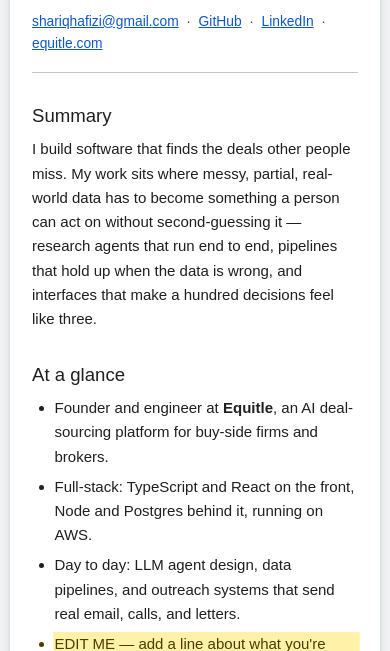
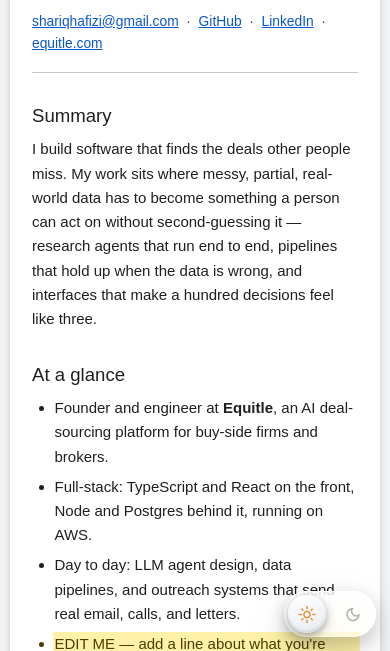
Before and after one commit to shariqhafizi-cell/shariq-personal-website, a plain HTML site: page index.html in a window 390 px wide. Shown: the part 193-844 px from the top of the page. Drawn offline with nearby package versions, Linux system fonts and the light colour scheme.

Commit message:
Add a liquid-glass light/dark switch at the bottom right
A fixed glass switch built from four stacked layers: the blurred glass
body, a specular sheen that slides with the knob, the knob, and the sun
and moon icons. Colours come from --glass-* tokens defined alongside the
existing theme tokens, so it re-glazes itself in dark mode.

It's the third theme control, after the toolbar button and View > Dark
theme. All three now route through paintThemeIcon(), which owns the
state, so they can't disagree — verified by driving each one in turn and
checking that aria-checked, the toolbar icon and the page background all
flip together.

Details: @supports fallback to a solid background where backdrop-filter
is unavailable, transitions dropped under prefers-reduced-motion, hidden
in print, and on mobile the toast moves above it instead of underneath.

Note on testing: headless Chrome freezes CSS transitions under
--virtual-time-budget, so computed styles report the pre-transition
value forever. The resting positions were confirmed by disabling
transitions first — knob transform none when light, translateX(46px)
when dark, with the icon colours swapping.

Co-Authored-By: Claude Opus 5 (1M context) <noreply@anthropic.com>

```diff
--- a/assets/main.js
+++ b/assets/main.js
@@ -180,9 +180,14 @@
     return window.matchMedia("(prefers-color-scheme: dark)").matches ? "dark" : "light";
   }
 
+  /* One source of truth for all three theme controls: the toolbar button,
+     View > Dark theme, and the glass switch. */
   function paintThemeIcon() {
+    var dark = effectiveTheme() === "dark";
     var icon = $("#modeBtn .msym");
-    if (icon) icon.textContent = effectiveTheme() === "dark" ? "light_mode" : "dark_mode";
+    if (icon) icon.textContent = dark ? "light_mode" : "dark_mode";
+    var glass = $("#glassToggle");
+    if (glass) glass.setAttribute("aria-checked", dark ? "true" : "false");
   }
 
   function setTheme(mode) {
@@ -257,7 +262,12 @@
     zoomSel.addEventListener("change", function () { setZoom(parseFloat(zoomSel.value)); });
   }
 
-  // Draw the right icon for whatever we're starting on, without forcing a
+  var glassToggle = $("#glassToggle");
+  if (glassToggle) {
+    glassToggle.addEventListener("click", function () { run("theme"); });
+  }
+
+  // Draw the right state for whatever we're starting on, without forcing a
   // choice — an untouched page keeps following the OS as it changes.
   paintThemeIcon();
   window.matchMedia("(prefers-color-scheme: dark)").addEventListener
--- a/assets/styles.css
+++ b/assets/styles.css
@@ -36,6 +36,17 @@
   --mark:        #fff2a8;
   --mark-txt:    #4a3c00;
 
+  /* liquid glass switch */
+  --glass-bg:    linear-gradient(145deg, rgba(255,255,255,.58), rgba(255,255,255,.20));
+  --glass-rim:   rgba(255,255,255,.55);
+  --glass-spec:  rgba(255,255,255,.95);
+  --glass-lip:   rgba(255,255,255,.30);
+  --glass-cast:  0 6px 18px rgba(31,31,31,.18), 0 16px 40px rgba(31,31,31,.14);
+  --glass-sheen: rgba(255,255,255,.70);
+  --glass-knob:  linear-gradient(160deg, #ffffff, #e6ebf2);
+  --glass-knob-cast: 0 2px 6px rgba(31,31,31,.30), 0 6px 14px rgba(31,31,31,.18);
+  --glass-off:   rgba(60,64,67,.42);
+
   --ui: "Roboto", -apple-system, BlinkMacSystemFont, "Segoe UI", Arial, sans-serif;
   --doc: Arial, "Helvetica Neue", Helvetica, sans-serif;
 }
@@ -61,6 +72,15 @@
     --page-shadow: 0 1px 3px rgba(0,0,0,.6), 0 6px 16px rgba(0,0,0,.45);
     --mark:        #5c4a00;
     --mark-txt:    #ffe98c;
+    --glass-bg:    linear-gradient(145deg, rgba(255,255,255,.18), rgba(255,255,255,.05));
+    --glass-rim:   rgba(255,255,255,.20);
+    --glass-spec:  rgba(255,255,255,.42);
+    --glass-lip:   rgba(255,255,255,.08);
+    --glass-cast:  0 6px 18px rgba(0,0,0,.55), 0 16px 40px rgba(0,0,0,.45);
+    --glass-sheen: rgba(255,255,255,.26);
+    --glass-knob:  linear-gradient(160deg, #6b7280, #343a42);
+    --glass-knob-cast: 0 2px 6px rgba(0,0,0,.6), 0 6px 14px rgba(0,0,0,.45);
+    --glass-off:   rgba(255,255,255,.34);
   }
 }
 
@@ -81,6 +101,15 @@
   --page-shadow: 0 1px 3px rgba(0,0,0,.6), 0 6px 16px rgba(0,0,0,.45);
   --mark:        #5c4a00;
   --mark-txt:    #ffe98c;
+  --glass-bg:    linear-gradient(145deg, rgba(255,255,255,.18), rgba(255,255,255,.05));
+  --glass-rim:   rgba(255,255,255,.20);
+  --glass-spec:  rgba(255,255,255,.42);
+  --glass-lip:   rgba(255,255,255,.08);
+  --glass-cast:  0 6px 18px rgba(0,0,0,.55), 0 16px 40px rgba(0,0,0,.45);
+  --glass-sheen: rgba(255,255,255,.26);
+  --glass-knob:  linear-gradient(160deg, #6b7280, #343a42);
+  --glass-knob-cast: 0 2px 6px rgba(0,0,0,.6), 0 6px 14px rgba(0,0,0,.45);
+  --glass-off:   rgba(255,255,255,.34);
 }
 
 /* ---------- base ---------- */
@@ -477,6 +506,94 @@ a { color: var(--blue); }
 }
 .toast[hidden] { display: none; }
 
+/* ---------- liquid glass theme switch ----------
+   Built from four stacked layers, back to front: the blurred glass body,
+   a soft specular sheen that slides with the knob, the knob itself, and
+   the two icons on top. Colours come from the --glass-* tokens so the
+   switch re-glazes itself in dark mode along with everything else. */
+
+.glass {
+  position: fixed;
+  right: 22px; bottom: 22px;
+  z-index: 300;
+
+  width: 92px; height: 46px;
+  padding: 0; border: 0;
+  border-radius: 999px;
+  cursor: pointer;
+  isolation: isolate;
+  -webkit-tap-highlight-color: transparent;
+
+  background: var(--glass-bg);
+  backdrop-filter: blur(18px) saturate(190%);
+  -webkit-backdrop-filter: blur(18px) saturate(190%);
+
+  box-shadow:
+    inset 0 1px 1px var(--glass-spec),   /* lit top edge */
+    inset 0 -1px 1px var(--glass-lip),   /* light bouncing off the bottom */
+    inset 0 0 0 1px var(--glass-rim),    /* the rim of the glass */
+    var(--glass-cast);                   /* what it casts on the page */
+
+  transition: background .45s ease, box-shadow .45s ease, transform .18s ease;
+}
+
+/* Without backdrop-filter the switch would be nearly invisible, so fall
+   back to something solid enough to read. */
+@supports not ((backdrop-filter: blur(1px)) or (-webkit-backdrop-filter: blur(1px))) {
+  .glass { background: var(--pill); }
+}
+
+.glass:hover { transform: translateY(-1px); }
+.glass:active { transform: scale(.95); }
+
+.glass__sheen {
+  position: absolute; inset: 0;
+  border-radius: inherit;
+  background: radial-gradient(58% 130% at 26% -10%, var(--glass-sheen), transparent 72%);
+  pointer-events: none;
+  z-index: 1;
+  transition: transform .55s cubic-bezier(.34, 1.4, .5, 1);
+}
+
+.glass__knob {
+  position: absolute;
+  top: 4px; left: 4px;
+  width: 38px; height: 38px;
+  border-radius: 50%;
+  background: var(--glass-knob);
+  box-shadow:
+    var(--glass-knob-cast),
+    inset 0 1px 1px rgba(255,255,255,.9),
+    inset 0 -2px 3px rgba(0,0,0,.10);
+  pointer-events: none;
+  z-index: 2;
+  /* Slight overshoot on the way across — the "liquid" part. */
+  transition: transform .55s cubic-bezier(.34, 1.4, .5, 1), background .45s ease;
+}
+
+.glass__ico {
+  position: absolute;
+  top: 4px; width: 38px; height: 38px;
+  display: grid; place-items: center;
+  font-size: 19px;
+  pointer-events: none;
+  z-index: 3;
+  transition: color .4s ease, opacity .4s ease;
+}
+.glass__ico--sun  { left: 4px;  color: #e0932a; }
+.glass__ico--moon { right: 4px; color: var(--glass-off); }
+
+/* Checked == dark mode: the knob slides right and the icons swap emphasis. */
+.glass[aria-checked="true"] .glass__knob  { transform: translateX(46px); }
+.glass[aria-checked="true"] .glass__sheen { transform: translateX(20px); }
+.glass[aria-checked="true"] .glass__ico--sun  { color: var(--glass-off); }
+.glass[aria-checked="true"] .glass__ico--moon { color: #cfe0ff; }
+
+@media (prefers-reduced-motion: reduce) {
+  .glass, .glass__knob, .glass__sheen, .glass__ico { transition: none; }
+  .glass:hover, .glass:active { transform: none; }
+}
+
 /* ---------- responsive ---------- */
 
 /* Tablet: the tabs rail costs too much width, so it collapses to a button. */
@@ -511,7 +628,9 @@ a { color: var(--blue); }
   .btn-share { padding: 8px 14px; }
   .btn-share .msym { display: none; }
   .avatar { display: none; }
-  .toast { left: 12px; right: 12px; bottom: 12px; }
+  /* Sits above the glass switch rather than underneath it. */
+  .toast { left: 12px; right: 12px; bottom: 80px; }
+  .glass { right: 14px; bottom: 14px; }
 }
 
 /* ---------- print: drop the app, keep the document ---------- */
@@ -519,7 +638,7 @@ a { color: var(--blue); }
 @media print {
   body { overflow: visible; background: #fff; }
   .topbar, .toolbarwrap, .tabs, .tabs__reopen, .ruler,
-  .canvas__foot, .skip-link, .dropdown, .toast { display: none !important; }
+  .canvas__foot, .skip-link, .dropdown, .toast, .glass { display: none !important; }
   .app, .body { display: block; height: auto; }
   .canvas { overflow: visible; background: #fff; }
   .pagezone { padding: 0; }
--- a/index.html
+++ b/index.html
@@ -379,6 +379,16 @@
 
 <div class="toast" id="toast" role="status" aria-live="polite" hidden></div>
 
+<!-- Liquid-glass theme switch. Kept in sync with the toolbar button and
+     View > Dark theme by paintThemeIcon() in main.js. -->
+<button class="glass" id="glassToggle" type="button"
+        role="switch" aria-checked="false" aria-label="Dark mode">
+  <span class="glass__sheen" aria-hidden="true"></span>
+  <span class="glass__knob" aria-hidden="true"></span>
+  <span class="glass__ico glass__ico--sun msym" aria-hidden="true">light_mode</span>
+  <span class="glass__ico glass__ico--moon msym" aria-hidden="true">dark_mode</span>
+</button>
+
 <script src="assets/main.js"></script>
 </body>
 </html>
```
Also changed, not shown: 1 other file.
